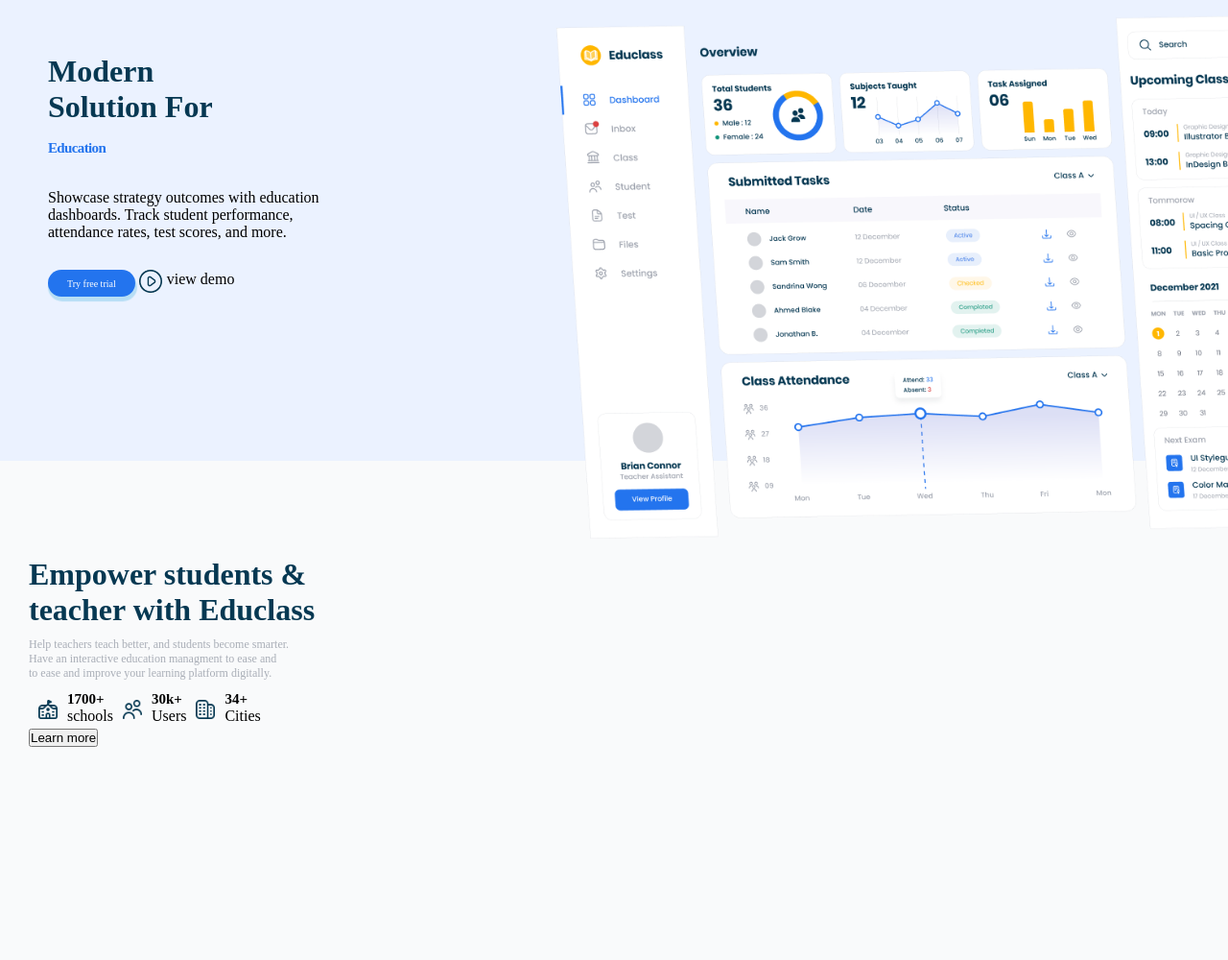
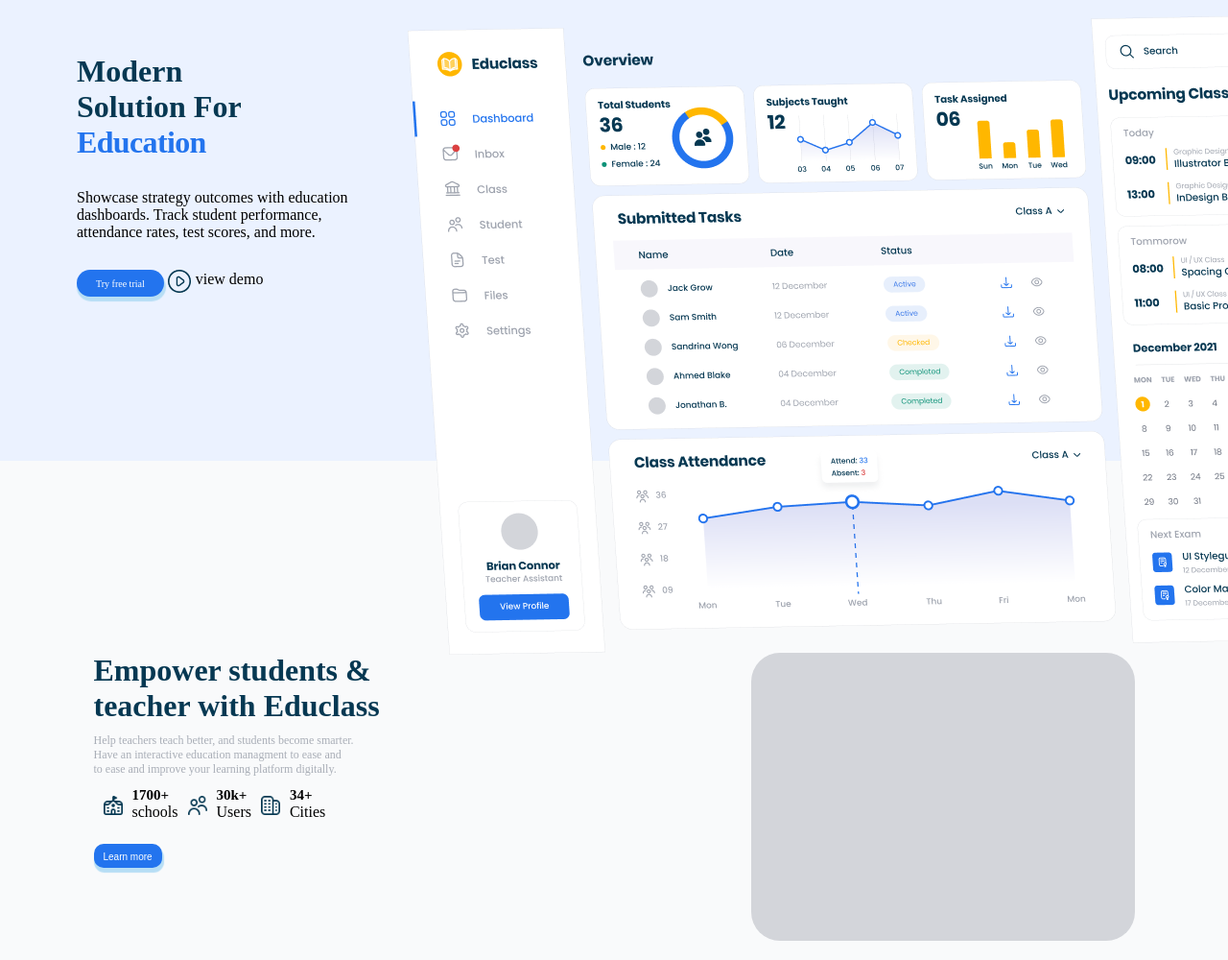
Before and after one commit to Ugochiee/EDUClass, a plain HTML site: page index.html in a window 1280 px wide. Shown: the part 120-1120 px from the top of the page at 96% size. Before the commit the page ends 898 px from the top, so only its background shows below. Drawn offline with Linux system fonts and the light colour scheme.

Commit message:
complete section 2

```diff
--- a/index.html
+++ b/index.html
@@ -65,8 +65,8 @@
       </div>
     </div>
 
-    <div class="section2 container">
-      <div class="goup">
+    <div class="section2 container d-flex justify-content-around">
+      <div class="goup flex-basis-50">
         <h1 class="text-grey">
           Empower students & <br />
           teacher with Educlass
@@ -84,7 +84,7 @@
           <div class="d-flex">
             <img class="icon" src="./img/Vector (1).png" alt="schools" />
             <div>
-              <span class="blue"> 1700+ </span>
+              <span class="pop"> 1700+ </span>
               <br />
               schools
             </div>
@@ -93,7 +93,7 @@
           <div class="d-flex">
             <img class="icon" src="./img/users.png" alt="Users" />
             <div>
-              <span class="blue">30k+</span>
+              <span class="pop">30k+</span>
               <br />
               Users
             </div>
@@ -102,17 +102,20 @@
           <div class="d-flex">
             <img class="icon" src="./img/building.png" alt="building" />
             <div>
-              <span class="blue">34+</span>
+              <span class="pop">34+</span>
               <br />
               Cities
             </div>
           </div>
         </div>
+        <div class="mt-2">
+          <button class="btn btn-primary shadow-sm">
+            <span class="btn-text"> Learn more </span>
+          </button>
+        </div>
       </div>
 
-      <button class="">
-        <p>Learn more</p>
-      </button>
+      <div class="grey-box"></div>
     </div>
   </body>
 </html>
--- a/style.css
+++ b/style.css
@@ -10,14 +10,11 @@
 }
 
 .section1 {
-    padding: 10px 0px 10px 50px;
+    padding: 10px 0px 10px 80px;
     /* top right bottom left */
     background-color: rgb(235, 242, 255);
     min-height: 600px;
-}
-
-.container {
-    margin: 10px 30px 10px 30px;
+    margin-bottom: 200px;
 }
 
 nav {
@@ -90,7 +87,7 @@
     font-weight: 700;
 }
 
-.education span {
+.education>span {
     color: #2374ee;
     font-weight: 700;
     letter-spacing: -0.64px;
@@ -152,12 +149,12 @@
     position: absolute;
     right: 0;
     margin-top: 30px;
-    width: 700px;
+    /* width: 700px; */
 }
 
 .section2 {
     background-color: #f9fafb;
-    margin-top: 100px;
+    /* margin-top: 500px; */
     margin-bottom: -500px;
 }
 
@@ -191,15 +188,56 @@
     margin: 10px;
 }
 
-span {
+.pop {
     font-size: 15px;
     font-weight: bold;
 }
 
+
 /* reuseable styles */
+
+.btn {
+    padding: 5px 10px 5px 10px;
+    /* tp right bottom left */
+    border-radius: 10px;
+    border: 10px;
+}
+
+.btn-primary {
+    background-color: #2374ee;
+    color: white;
+}
+
+.btn-text {
+    font-size: 10px;
+}
 
 .d-flex {
     display: flex;
+}
+
+.shadow-sm {
+    box-shadow: 1px 4px 1px 1px rgb(183, 222, 245);
+}
+
+.p1 {
+    padding: 10px;
+}
+
+.p2 {
+    padding: 20px;
+}
+
+.p3 {
+    padding: 30px;
+}
+
+.p4 {
+    padding: 40px;
+}
+
+.p5 {
+    padding: 50px;
 }
 
 .mt-1 {
@@ -221,3 +259,34 @@
 .mt-5 {
     margin-top: 50px;
 }
+
+.justify-content-between {
+    justify-content: space-between;
+}
+
+.justify-content-around {
+    justify-content: space-around;
+}
+
+.flex-basis-70 {
+    flex-basis: 70%;
+}
+
+.flex-basis-50 {
+    flex-basis: 50%;
+}
+
+.flex-basis-20 {
+    flex-basis: 20%;
+}
+
+.container {
+    margin: 20px 50px 20px 50px;
+}
+
+.grey-box {
+    background-color: #d3d5da;
+    width: 400px;
+    height: 300px;
+    border-radius: 30px;
+}
```
